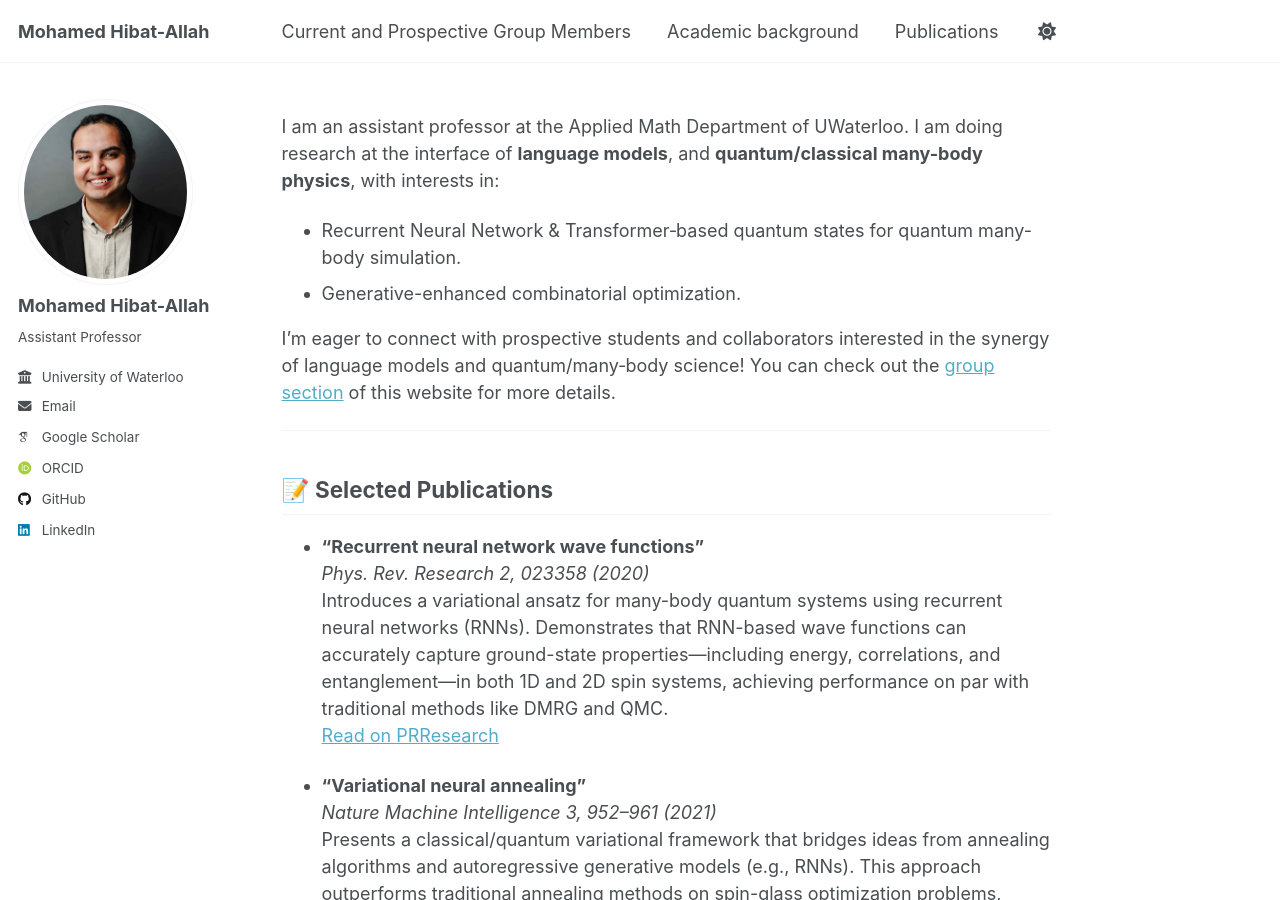
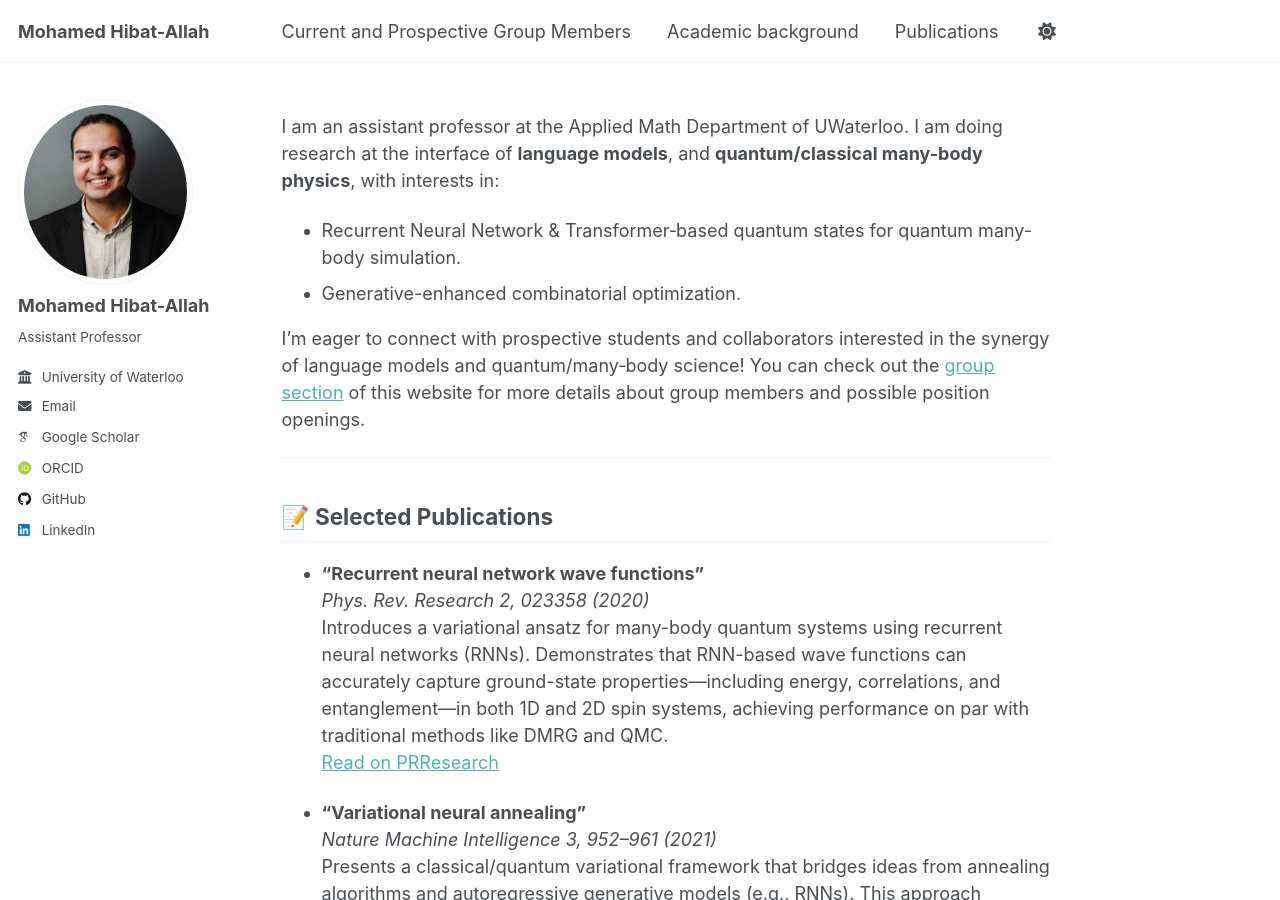
Before and after one commit to mhibatallah/mhibatallah.github.io, a Jekyll site: the page built from _pages/about.md, in a window 1280 px wide and 900 px high. Built offline with Jekyll 4.4.1, drawn with Linux system fonts in a browser that asks for light colours; some web fonts are replaced; a script that is not in the unit is left out.

Commit message:
edit about page

```diff
--- a/_pages/about.md
+++ b/_pages/about.md
@@ -13,7 +13,7 @@ I am an assistant professor at the Applied Math Department of UWaterloo. I am do
 - Recurrent Neural Network & Transformer‑based quantum states for quantum many-body simulation.
 - Generative-enhanced combinatorial optimization.
 
-I’m eager to connect with prospective students and collaborators interested in the synergy of language models and quantum/many‑body science! You can check out the [group section](/group/) of this website for more details.
+I’m eager to connect with prospective students and collaborators interested in the synergy of language models and quantum/many‑body science! You can check out the [group section](/group/) of this website for more details about group members and possible position openings.
 
 ---
 
```
